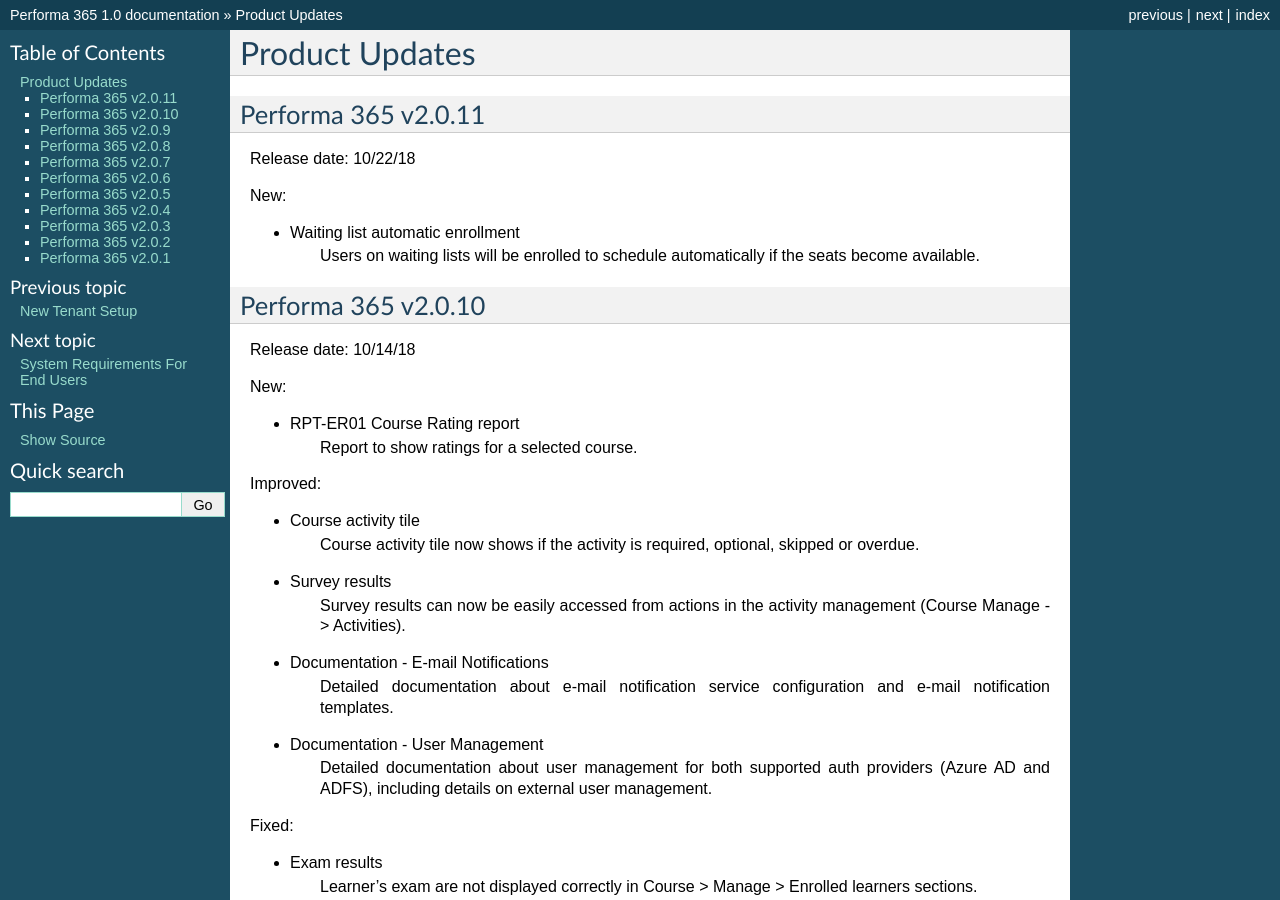
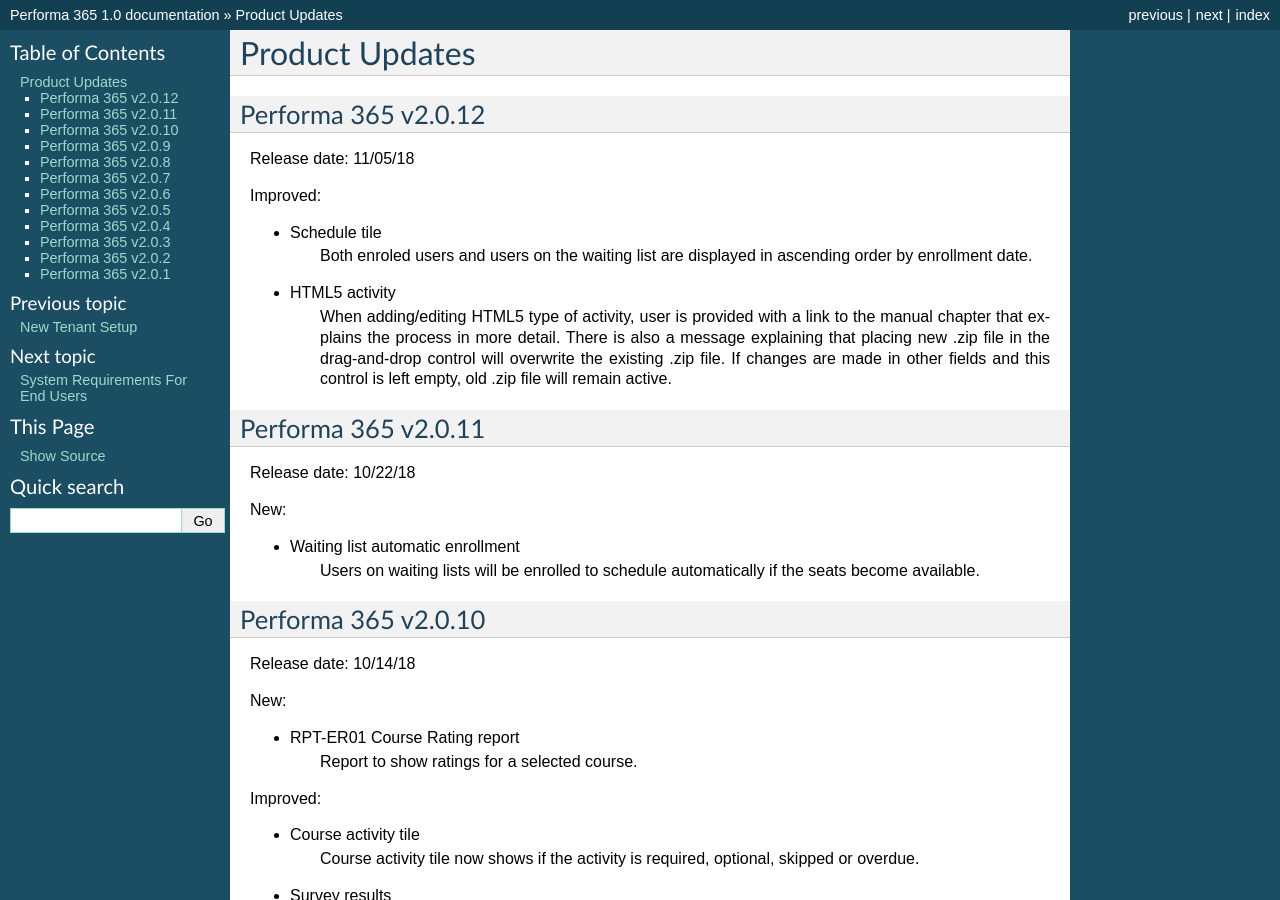
Before and after one commit to pslisko/performa365docs, a Sphinx documentation site: the page built from docs/general/product_updates.rst, in a window 1280 px wide and 900 px high. Built offline with Sphinx 7.4.7, drawn with Linux system fonts in a browser that asks for light colours; pages that are not in the unit, such as notebooks, are missing from menus.

Commit message:
Update product_updates.rst

```diff
--- a/docs/general/product_updates.rst
+++ b/docs/general/product_updates.rst
@@ -3,6 +3,19 @@
 
 Product Updates
 ================
+
+Performa 365 v2.0.12
+^^^^^^^^^^^^^^^^^^^^^^^^^^^^
+
+Release date: 11/05/18
+
+Improved:
+
+* Schedule tile
+   Both enroled users and users on the waiting list are displayed in ascending order by enrollment date.
+
+* HTML5 activity
+   When adding/editing HTML5 type of activity, user is provided with a link to the manual chapter that explains the process in more detail. There is also a message explaining that placing new .zip file in the drag-and-drop control will overwrite the existing .zip file. If changes are made in other fields and this control is left empty, old .zip file will remain active.
 
 
 Performa 365 v2.0.11
```
